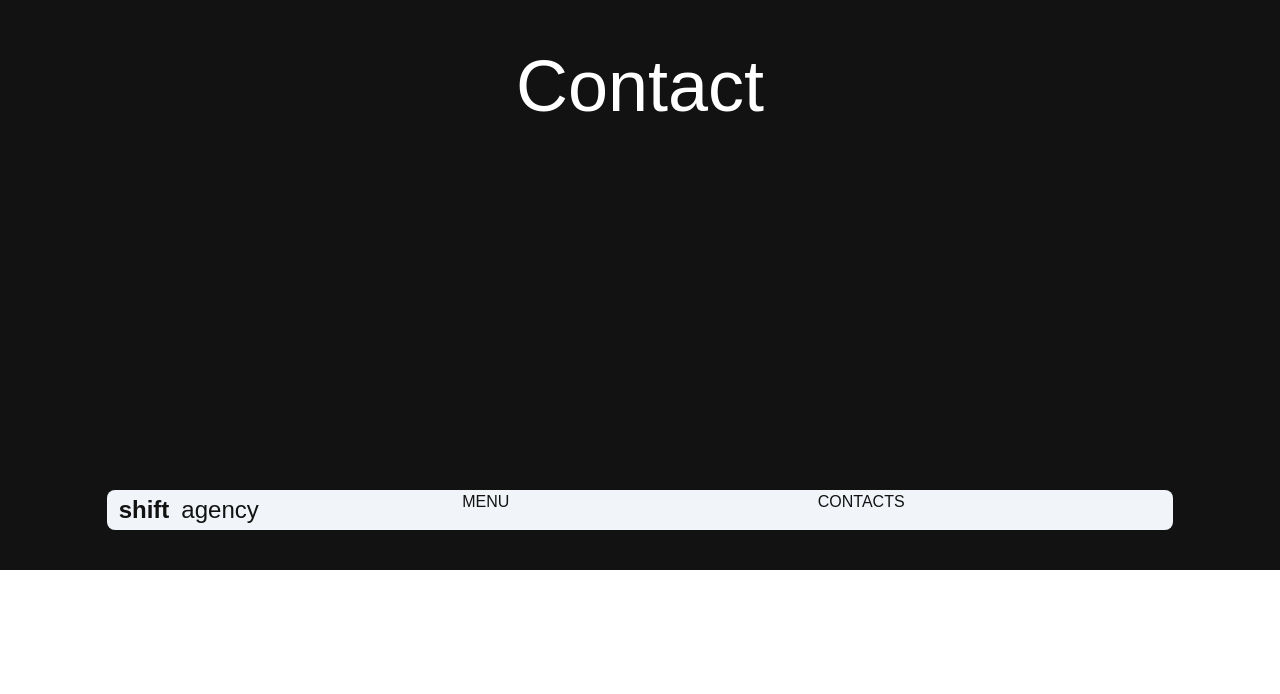
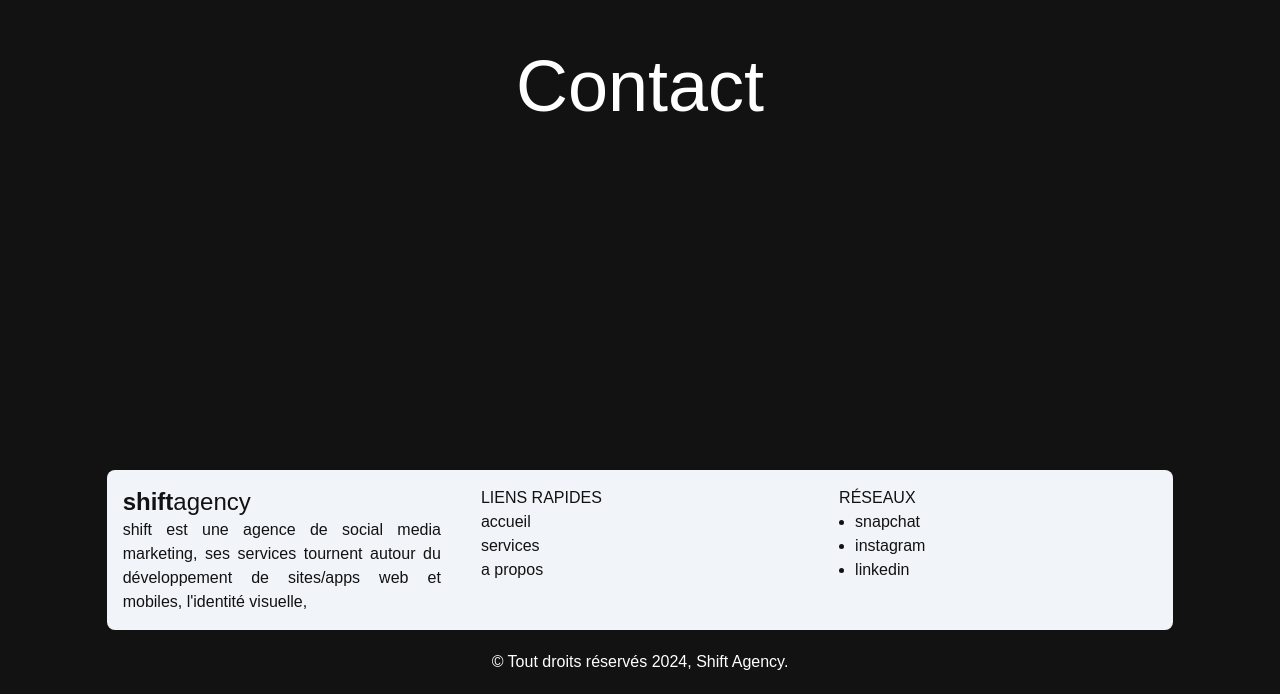
Before and after one commit to noheezybucket/my-agency, a Next.js app: page / in a window 1280 px wide. Shown: the part 1950-2644 px from the top of the page. Before the commit the page ends 2520 px from the top, so only its background shows below. Built offline with nearby package versions, Linux system fonts and the light colour scheme; a web font is replaced by a local one.

Commit message:
deploy lamp design

```diff
--- a/app/layout.tsx
+++ b/app/layout.tsx
@@ -5,7 +5,7 @@ import Footer from "@/components/navigation/Footer";
 
 
 export const metadata: Metadata = {
-  title: "web shift",
+  title: "shift agency",
   description: "Generated by create next app",
 };
 
--- a/components/Logo.tsx
+++ b/components/Logo.tsx
@@ -3,7 +3,7 @@ import React from 'react'
 const Logo = () => {
     return (
         <div className='flex items-center text-2xl'>
-            <span className='font-extrabold  px-3 py-1'>shift</span>
+            <span className='font-extrabold'>shift</span>
             <span className='font-normal'>agency</span>
         </div>
 
--- a/components/navigation/Footer.tsx
+++ b/components/navigation/Footer.tsx
@@ -4,16 +4,35 @@ import Logo from '../Logo'
 
 const Footer = () => {
     return (
-        <footer className={cn("dark:bg-bg dark:text-white py-10")}>
-            <div className="mx-auto w-10/12 bg-slate-100 text-bg rounded-lg grid grid-cols-3">
-                <Logo />
+        <footer className={cn("dark:bg-bg dark:text-white py-5 space-y-5")}>
+            <div className="mx-auto w-10/12 bg-slate-100 text-bg rounded-lg grid grid-cols-3 p-4 gap-10">
                 <div>
-                    <span>MENU</span>
+                    <Logo />
+                    <p className='text-justify'>shift est une agence de social media marketing, ses services tournent autour du développement de sites/apps web et mobiles, l'identité visuelle,
+
+                    </p>
                 </div>
 
                 <div>
-                    <span>CONTACTS</span>
+                    <div>LIENS RAPIDES</div>
+                    <ul>
+                        <li>accueil</li>
+                        <li>services</li>
+                        <li>a propos</li>
+                    </ul>
                 </div>
+
+                <div>
+                    <div>RÉSEAUX</div>
+                    <ul className='list-disc pl-4'>
+                        <li>snapchat</li>
+                        <li>instagram</li>
+                        <li>linkedin</li>
+                    </ul>
+                </div>
+            </div>
+            <div className='text-center'>
+                © Tout droits réservés 2024, Shift Agency.
             </div>
         </footer>
     )
```
